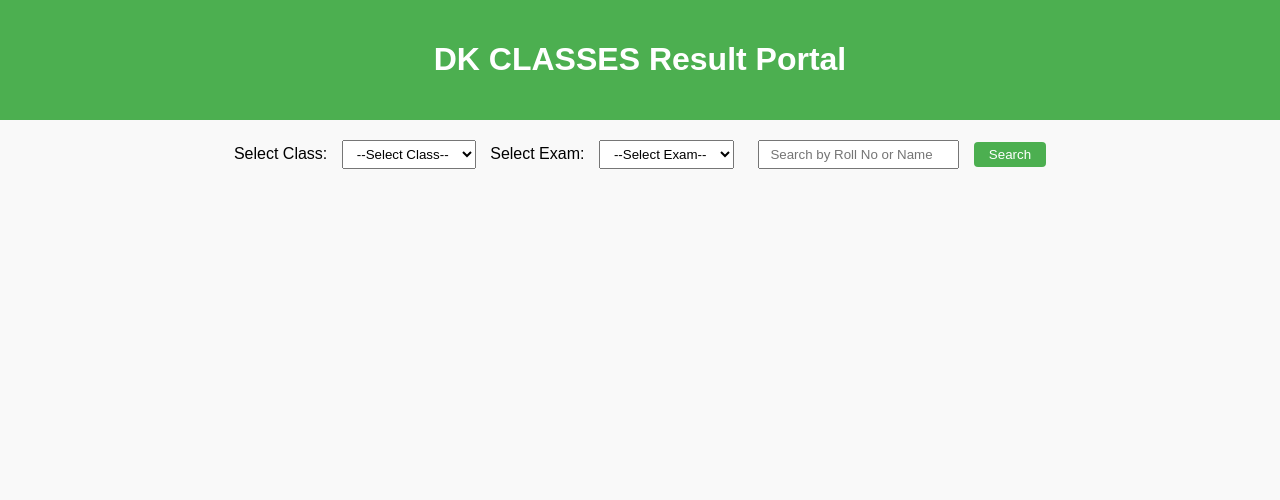
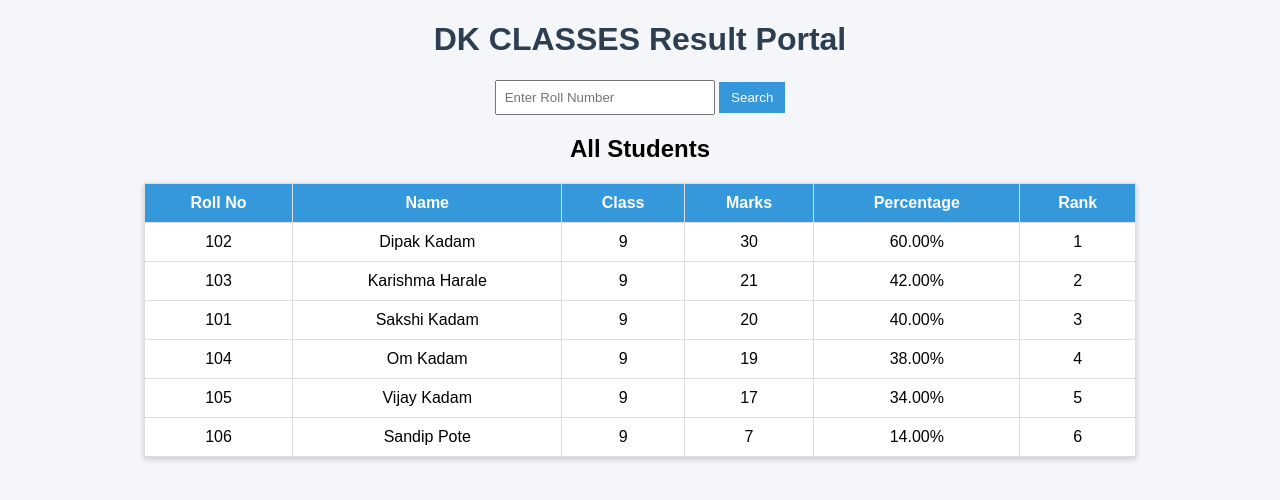
Before and after one commit to kadamdipak890-prog/dkclasses-result-website., a plain HTML site: page index.html in a window 1280 px wide. Drawn offline with Linux system fonts and the light colour scheme.

Commit message:
Add files via upload

```diff
--- a/index.html
+++ b/index.html
@@ -2,31 +2,35 @@
 <html lang="en">
 <head>
   <meta charset="UTF-8">
-  <meta name="viewport" content="width=device-width, initial-scale=1.0">
-  <title>DK CLASSES Result Portal</title>
+  <title>DK CLASSES Result</title>
   <link rel="stylesheet" href="style.css">
 </head>
 <body>
-  <header>
-    <h1>DK CLASSES Result Portal</h1>
-  </header>
+  <h1>DK CLASSES Result Portal</h1>
 
-  <section class="controls">
-    <label for="classSelect">Select Class:</label>
-    <select id="classSelect">
-      <option value="">--Select Class--</option>
-    </select>
+  <div class="search-box">
+    <input type="text" id="searchRoll" placeholder="Enter Roll Number">
+    <button onclick="searchResult()">Search</button>
+  </div>
 
-    <label for="examSelect">Select Exam:</label>
-    <select id="examSelect">
-      <option value="">--Select Exam--</option>
-    </select>
+  <div id="result"></div>
 
-    <input type="text" id="searchInput" placeholder="Search by Roll No or Name">
-    <button id="searchButton">Search</button>
-  </section>
-
-  <section id="resultsContainer"></section>
+  <h2>All Students</h2>
+  <table id="resultTable">
+    <thead>
+      <tr>
+        <th>Roll No</th>
+        <th>Name</th>
+        <th>Class</th>
+        <th>Marks</th>
+        <th>Percentage</th>
+        <th>Rank</th>
+      </tr>
+    </thead>
+    <tbody>
+      <!-- Data will be inserted by JS -->
+    </tbody>
+  </table>
 
   <script src="script.js"></script>
 </body>
--- a/script.js
+++ b/script.js
@@ -1,180 +1,51 @@
-// ---------------- Data for Class 9 to 12 ----------------
-const data = [
-  {
-    class: "9",
-    exams: [
-      {
-        name: "Chachani Exam",
-        date: "2025-09-10",
-        students: [
-          {roll:1,name:"Aarav Patil",gender:"M",marks:78,max:100,percentage:78,rank:5},
-          {roll:2,name:"Anaya Deshmukh",gender:"F",marks:82,max:100,percentage:82,rank:3},
-          {roll:3,name:"Rohan Kadam",gender:"M",marks:70,max:100,percentage:70,rank:7},
-          {roll:4,name:"Shruti More",gender:"F",marks:85,max:100,percentage:85,rank:2},
-          {roll:5,name:"Tejas Kulkarni",gender:"M",marks:65,max:100,percentage:65,rank:9},
-          {roll:6,name:"Priya Shinde",gender:"F",marks:90,max:100,percentage:90,rank:1},
-          {roll:7,name:"Akash Pawar",gender:"M",marks:72,max:100,percentage:72,rank:6},
-          {roll:8,name:"Divya Jadhav",gender:"F",marks:80,max:100,percentage:80,rank:4},
-          {roll:9,name:"Sameer Naik",gender:"M",marks:68,max:100,percentage:68,rank:8},
-          {roll:10,name:"Kavya Raut",gender:"F",marks:75,max:100,percentage:75,rank:5}
-        ]
-      }
-    ]
-  },
-  {
-    class: "10",
-    exams: [
-      {
-        name: "Chachani Exam",
-        date: "2025-09-11",
-        students: [
-          {roll:1,name:"Aditya Patil",gender:"M",marks:88,max:100,percentage:88,rank:4},
-          {roll:2,name:"Ananya Deshmukh",gender:"F",marks:92,max:100,percentage:92,rank:1},
-          {roll:3,name:"Rohit Kadam",gender:"M",marks:75,max:100,percentage:75,rank:7},
-          {roll:4,name:"Shruti More",gender:"F",marks:81,max:100,percentage:81,rank:6},
-          {roll:5,name:"Tejas Kulkarni",gender:"M",marks:69,max:100,percentage:69,rank:10},
-          {roll:6,name:"Priya Shinde",gender:"F",marks:95,max:100,percentage:95,rank:2},
-          {roll:7,name:"Akash Pawar",gender:"M",marks:78,max:100,percentage:78,rank:5},
-          {roll:8,name:"Divya Jadhav",gender:"F",marks:85,max:100,percentage:85,rank:3},
-          {roll:9,name:"Sameer Naik",gender:"M",marks:72,max:100,percentage:72,rank:9},
-          {roll:10,name:"Kavya Raut",gender:"F",marks:80,max:100,percentage:80,rank:6}
-        ]
-      }
-    ]
-  },
-  {
-    class: "11",
-    exams: [
-      {
-        name: "Chachani Exam",
-        date: "2025-09-12",
-        students: [
-          {roll:1,name:"Aditya Patil",gender:"M",marks:88,max:100,percentage:88,rank:5},
-          {roll:2,name:"Ananya Deshmukh",gender:"F",marks:92,max:100,percentage:92,rank:2},
-          {roll:3,name:"Rohit Kadam",gender:"M",marks:75,max:100,percentage:75,rank:15},
-          {roll:4,name:"Shruti More",gender:"F",marks:81,max:100,percentage:81,rank:10}
-        ]
-      }
-    ]
-  },
-  {
-    class: "12",
-    exams: [
-      {
-        name: "Chachani Exam",
-        date: "2025-09-10",
-        students: [
-          {roll:1,name:"Aditya Patil",gender:"M",marks:88,max:100,percentage:88,rank:5},
-          {roll:2,name:"Ananya Deshmukh",gender:"F",marks:92,max:100,percentage:92,rank:2}
-        ]
-      },
-      {
-        name: "Saha-Mahi Exam",
-        date: "2025-09-12",
-        students: [
-          {roll:1,name:"Aditya Patil",gender:"M",marks:90,max:100,percentage:90,rank:4},
-          {roll:2,name:"Ananya Deshmukh",gender:"F",marks:88,max:100,percentage:88,rank:5}
-        ]
-      }
-    ]
-  }
+// Sample data (you can replace with CSV import)
+const students = [
+  { roll: 101, name: "Sakshi Kadam", class: "9", marks: 20 },
+  { roll: 102, name: "Dipak Kadam", class: "9", marks: 30 },
+  { roll: 103, name: "Karishma Harale", class: "9", marks: 21 },
+  { roll: 104, name: "Om Kadam", class: "9", marks: 19 },
+  { roll: 105, name: "Vijay Kadam", class: "9", marks: 17 },
+  { roll: 106, name: "Sandip Pote", class: "9", marks: 7 }
 ];
 
-// ---------------- Populate Class Dropdown ----------------
-const classSelect = document.getElementById("classSelect");
-const examSelect = document.getElementById("examSelect");
-const container = document.getElementById("resultsContainer");
-
-data.forEach(d => {
-  const option = document.createElement("option");
-  option.value = d.class;
-  option.textContent = d.class;
-  classSelect.appendChild(option);
+// Calculate percentage and rank
+students.forEach(s => {
+  s.percentage = ((s.marks / 50) * 100).toFixed(2) + "%"; // Assuming total = 50
 });
 
-// ---------------- On Class Change ----------------
-classSelect.addEventListener("change", () => {
-  examSelect.innerHTML = '<option value="">--Select Exam--</option>';
-  container.innerHTML = "";
-  const selectedClass = classSelect.value;
-  if (!selectedClass) return;
+students.sort((a, b) => b.marks - a.marks);
+students.forEach((s, i) => s.rank = i + 1);
 
-  const classData = data.find(d => d.class === selectedClass);
-  classData.exams.forEach(exam => {
-    const option = document.createElement("option");
-    option.value = exam.name;
-    option.textContent = `${exam.name} (${exam.date})`;
-    examSelect.appendChild(option);
-  });
+// Show table
+const tbody = document.querySelector("#resultTable tbody");
+students.forEach(s => {
+  const row = `<tr>
+    <td>${s.roll}</td>
+    <td>${s.name}</td>
+    <td>${s.class}</td>
+    <td>${s.marks}</td>
+    <td>${s.percentage}</td>
+    <td>${s.rank}</td>
+  </tr>`;
+  tbody.innerHTML += row;
 });
 
-// ---------------- On Exam Change ----------------
-examSelect.addEventListener("change", () => {
-  displayResults();
-});
+// Search function
+function searchResult() {
+  const rollNo = document.getElementById("searchRoll").value;
+  const student = students.find(s => s.roll == rollNo);
 
-// ---------------- Search Button ----------------
-document.getElementById("searchButton").addEventListener("click", () => {
-  displayResults(document.getElementById("searchInput").value.trim().toLowerCase());
-});
-
-// ---------------- Display Results ----------------
-function displayResults(query="") {
-  container.innerHTML = "";
-  const selectedClass = classSelect.value;
-  const selectedExam = examSelect.value;
-  if (!selectedClass || !selectedExam) return;
-
-  const classData = data.find(d => d.class === selectedClass);
-  const examData = classData.exams.find(e => e.name === selectedExam);
-
-  let students = examData.students;
-  if (query) {
-    students = students.filter(s => s.name.toLowerCase().includes(query) || s.roll.toString() === query);
-    if (students.length === 0) {
-      container.innerHTML = `<p>No student found with Roll No or Name "${query}"</p>`;
-      return;
-    }
+  const resultDiv = document.getElementById("result");
+  if (student) {
+    resultDiv.innerHTML = `
+      <h3>Result for Roll No: ${student.roll}</h3>
+      <p><b>Name:</b> ${student.name}</p>
+      <p><b>Class:</b> ${student.class}</p>
+      <p><b>Marks:</b> ${student.marks}</p>
+      <p><b>Percentage:</b> ${student.percentage}</p>
+      <p><b>Rank:</b> ${student.rank}</p>
+    `;
+  } else {
+    resultDiv.innerHTML = `<p style="color:red;">No record found</p>`;
   }
-
-  const section = document.createElement("div");
-  section.className = "exam-section";
-
-  const header = document.createElement("div");
-  header.className = "exam-header";
-  header.innerHTML = `<strong>Class:</strong> ${selectedClass} | <strong>Exam:</strong> ${examData.name} | <strong>Date:</strong> ${examData.date}`;
-  section.appendChild(header);
-
-  const table = document.createElement("table");
-  const thead = document.createElement("thead");
-  thead.innerHTML = `
-    <tr>
-      <th>Roll No</th>
-      <th>Name</th>
-      <th>Gender</th>
-      <th>Marks Obtained</th>
-      <th>Maximum Marks</th>
-      <th>Percentage</th>
-      <th>Rank</th>
-    </tr>
-  `;
-  table.appendChild(thead);
-
-  const tbody = document.createElement("tbody");
-  students.forEach(student => {
-    const tr = document.createElement("tr");
-    tr.innerHTML = `
-      <td>${student.roll}</td>
-      <td>${student.name}</td>
-      <td>${student.gender}</td>
-      <td>${student.marks}</td>
-      <td>${student.max}</td>
-      <td>${student.percentage}</td>
-      <td>${student.rank}</td>
-    `;
-    tbody.appendChild(tr);
-  });
-  table.appendChild(tbody);
-  section.appendChild(table);
-  container.appendChild(section);
 }
--- a/style.css
+++ b/style.css
@@ -1,58 +1,49 @@
 body {
   font-family: Arial, sans-serif;
-  margin: 0;
-  padding: 0;
-  background: #f9f9f9;
+  text-align: center;
+  margin: 20px;
+  background: #f4f6f9;
 }
 
-header {
-  background: #4CAF50;
-  color: white;
-  padding: 20px;
-  text-align: center;
+h1 {
+  color: #2c3e50;
 }
 
-.controls {
-  padding: 20px;
-  text-align: center;
+.search-box {
+  margin: 20px;
 }
 
-.controls select, .controls input {
-  padding: 5px 10px;
-  margin: 0 10px;
+input {
+  padding: 8px;
+  width: 200px;
 }
 
-.controls button {
-  padding: 5px 15px;
-  cursor: pointer;
-  background: #4CAF50;
+button {
+  padding: 8px 12px;
+  background: #3498db;
   color: white;
   border: none;
-  border-radius: 4px;
+  cursor: pointer;
 }
 
-.exam-section {
-  margin: 20px;
-  overflow-x: auto;
-}
-
-.exam-header {
-  font-weight: bold;
-  margin-bottom: 10px;
+button:hover {
+  background: #2980b9;
 }
 
 table {
-  width: 100%;
+  margin: 20px auto;
   border-collapse: collapse;
+  width: 80%;
   background: white;
+  box-shadow: 0px 2px 6px rgba(0,0,0,0.2);
 }
 
 th, td {
+  padding: 10px;
   border: 1px solid #ddd;
-  padding: 8px;
-  text-align: center;
 }
 
 th {
-  background: #f2f2f2;
+  background: #3498db;
+  color: white;
 }
```
